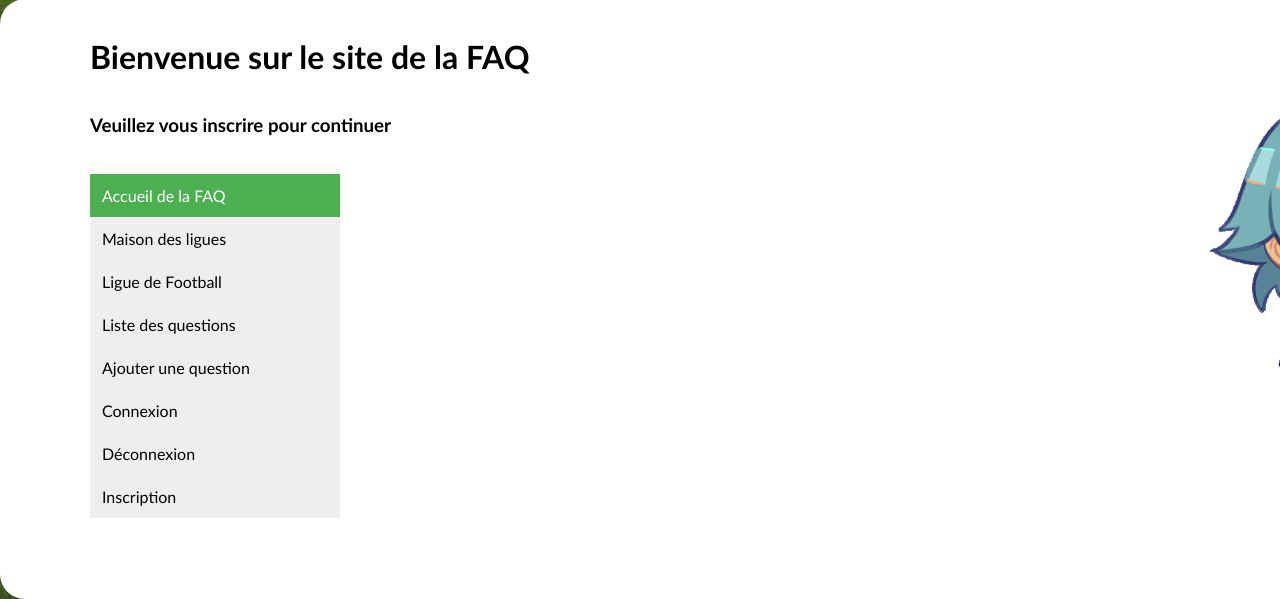
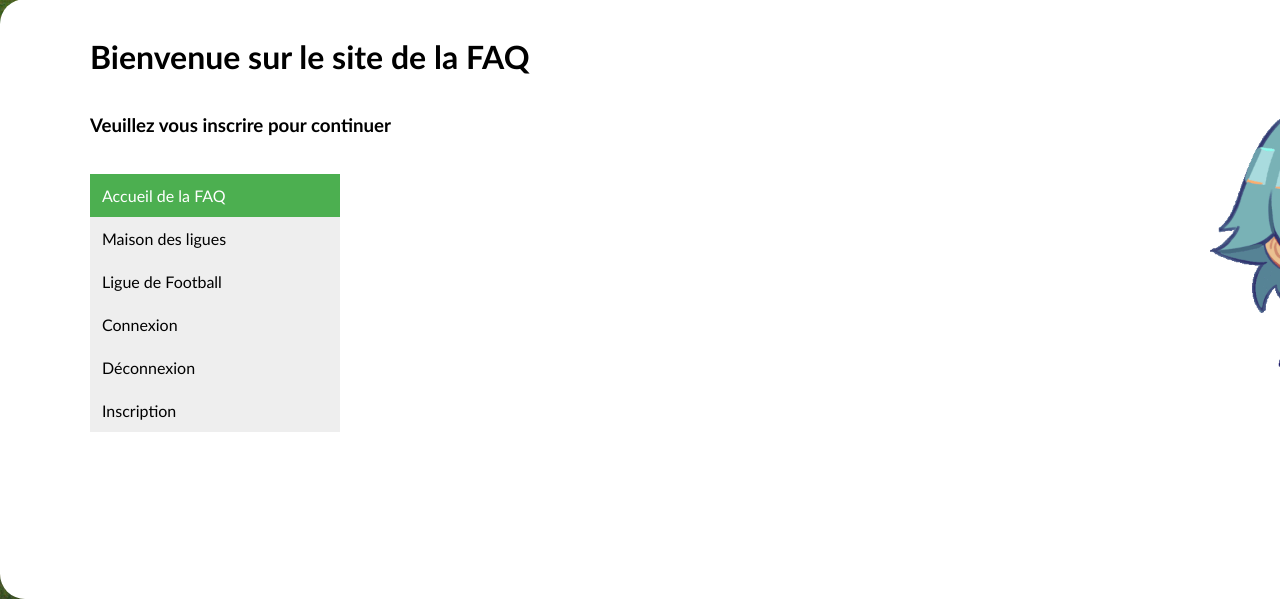
Before and after one commit to MBourdim/M2L, a PHP site: page /faq.php in a window 1280 px wide; the page is wider, and only the part inside the window is pictured. Shown: the part 223-822 px from the top of that part. Run offline with PHP 8.4, Linux system fonts and the light colour scheme.

Commit message:
Cache les onglets si pas co

```diff
--- a/faq.php
+++ b/faq.php
@@ -27,8 +27,16 @@
                 <a href="faq.php"class="active">Accueil de la FAQ</a>
                 <a href="index.php">Maison des ligues</a>
                 <a href="football.php">Ligue de Football</a>
-                <a href="list.php">Liste des questions</a>
-                <a href="add.php">Ajouter une question</a>
+                <?php
+                if(!isset($_SESSION['pseudo'], $_SESSION['mdp']))
+                {
+                echo ' ';
+                }
+                else {
+                echo "<a href='list.php'>Liste des questions</a>";
+                echo "<a href='add.php'>Ajouter une question</a>";
+                }
+                ?>
                 <a href="login.php">Connexion</a>
                 <a href="logout.php">Déconnexion</a>
                 <a href="register.php">Inscription</a>
--- a/list.php
+++ b/list.php
@@ -33,7 +33,6 @@ $dbh = connexion();
 <br>
 <center>
 <?php
-
 $sql = "SELECT  pseudo , id_faq , reponse ,question
 FROM faq , user
 WHERE faq.id_user = user.id_user   ";
```
